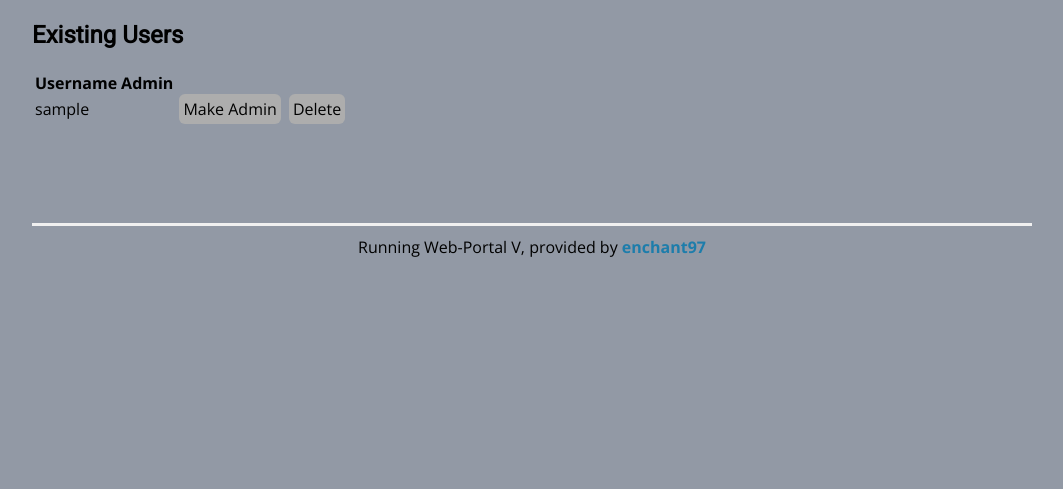
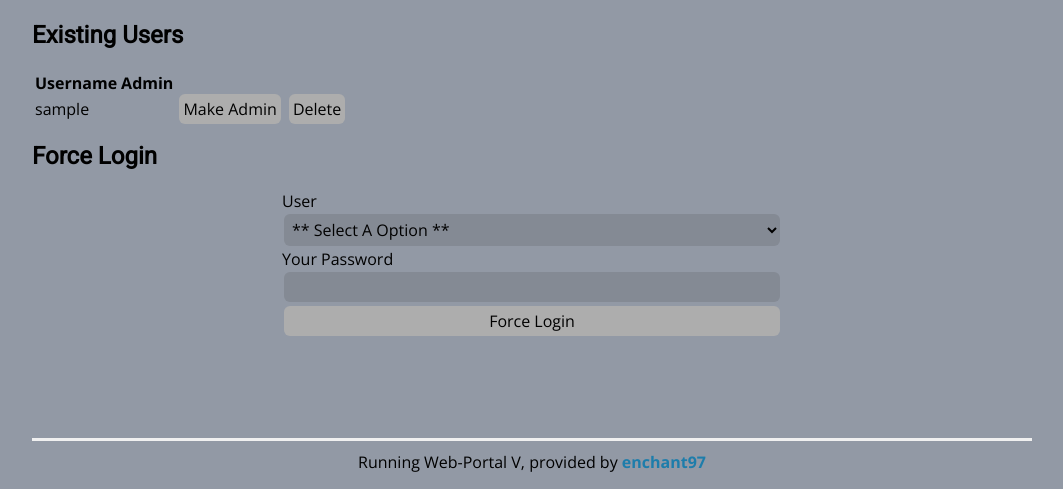
Before and after one commit to enchant97/web-portal, a Python web app: template web_portal/templates/admin/users.jinja in a window 1280 px wide. Shown: the part 349-838 px from the top of the page, without its empty margins (108-1171 px from the left). Before the commit the page ends 606 px from the top, so only its background shows below. Run offline with Jinja, Linux system fonts and the light colour scheme; the template is opened without the code that fills it: most values are stand-ins (such as "Sample title", 1, 10 or a date in 2020).

Commit message:
add admin force login

```diff
--- a/web_portal/templates/admin/users.jinja
+++ b/web_portal/templates/admin/users.jinja
@@ -45,4 +45,22 @@
     </table>
 </section>
 
+<section>
+    <h2>Force Login</h2>
+    <form action="{{ url_for('.post_user_force_login') }}" method="post">
+        <label for="user-id">User</label>
+        <select name="user-id" id="user-id" required>
+            <option value="">** Select A Option **</option>
+            {% for user in users %}
+            {% if user.is_admin == False %}
+            <option value="{{ user.id }}">{{ user.username }}</option>
+            {% endif %}
+            {% endfor %}
+        </select>
+        <label for="password">Your Password</label>
+        <input type="password" name="password" id="password" required>
+        <button type="submit">Force Login</button>
+    </form>
+</section>
+
 {% endblock %}
```
Also changed, not shown: web_portal/views/admin.py (+27 -2 lines).
